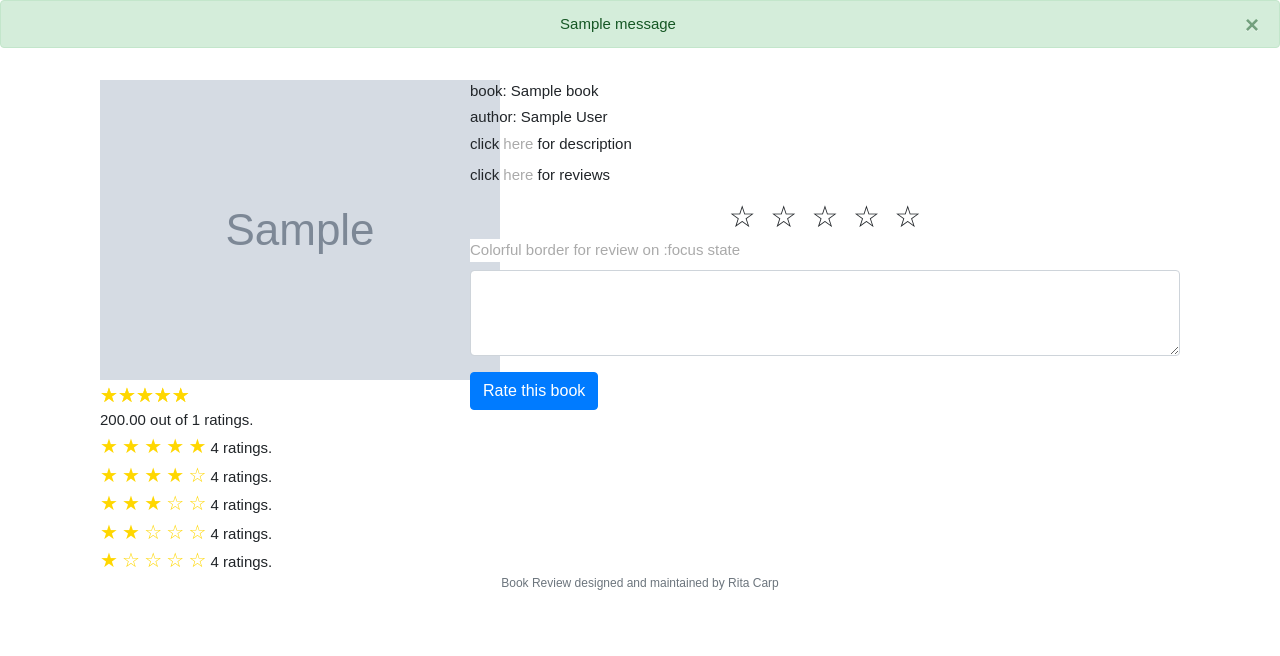
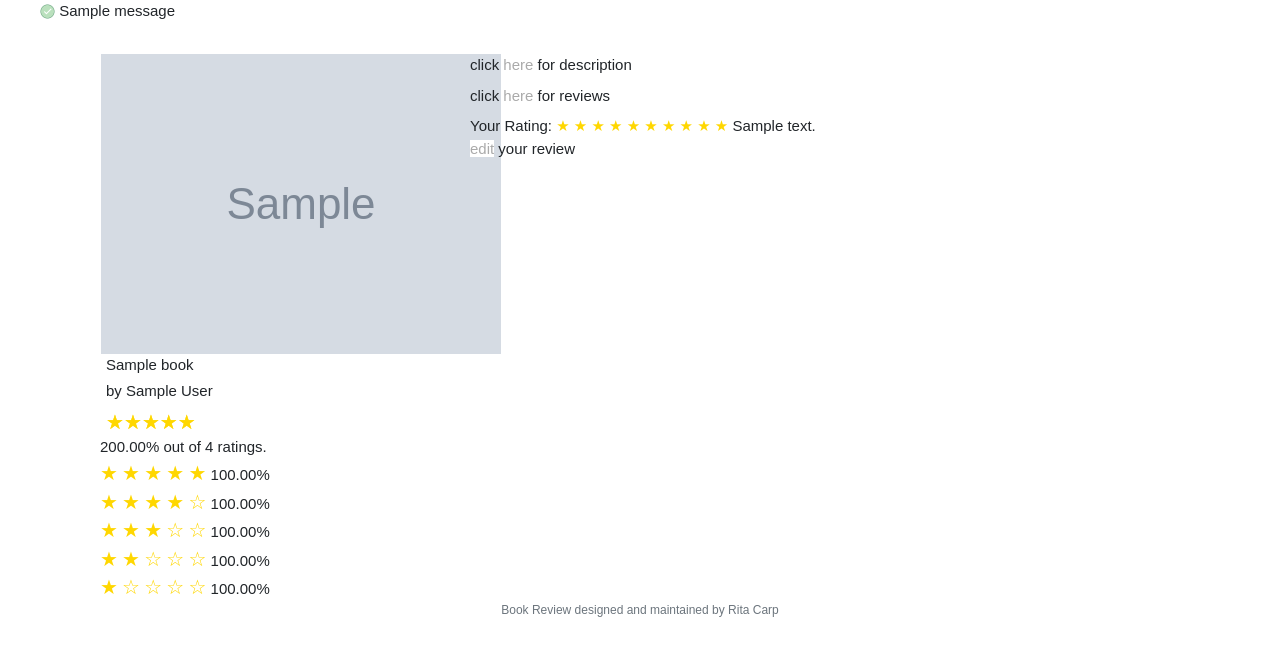
Before and after one commit to ritacarp/bookreview, a Flask app: page /book/1 in a window 1280 px wide. Shown: the part 65-721 px from the top of the page. Run offline with Flask 2, Linux system fonts and the light colour scheme; a user stored in the database is signed in; tables that the repository leaves empty hold one stand-in row (values such as "Sample post"); grey boxes marked "Sample" are stand-in pictures; one stand-in notice (Sample message) is shown; parts of the project's set-up code (start-up, migrations or seed data) failed here and were passed over; some libraries are stand-ins or nearby versions.

Commit message:
editing book form

```diff
--- a/app/__init__.py
+++ b/app/__init__.py
@@ -74,6 +74,11 @@ def create_app(config_class=Config):
     app.redis = Redis.from_url(app.config['REDIS_URL'])
     app.task_queue = rq.Queue('flask-bookreviews-tasks', connection=app.redis)
 
+    # Custom filter
+    app.jinja_env.filters["usd"] = usd
+    app.jinja_env.filters["pct"] = pct
+    app.jinja_env.filters["stringSlice"] = stringSlice
+    app.jinja_env.filters["formatByLocale"] = formatByLocale
 
 
     print("create_app:  Secret Key = ", app.config['SECRET_KEY'])
@@ -90,3 +95,5 @@ def create_app(config_class=Config):
 
 
 from app import models
+
+from app.main.helpers import usd, pct, stringSlice, formatByLocale
--- a/app/main/helpers.py
+++ b/app/main/helpers.py
@@ -4,6 +4,7 @@ import urllib.parse
 import xml.etree.ElementTree as ET
 from app.models import Book
 import math
+import locale
 
 
 
@@ -222,3 +223,22 @@ def googleLookupByISBN(isbn):
         return None
 
     return None
+
+def usd(value):
+    """Format value as USD."""
+    return f"${value:,.2f}"
+
+def pct(value):
+    """Format value as percent."""
+    return f"{value:,.2f}"
+
+def formatByLocale(value):
+    locale.setlocale(locale.LC_ALL, '')
+    return f'{value:n}'
+
+
+def stringSlice(source,charater,position):
+    """ Return some part of a string."""
+    """ Example: stringSlice(".", 0, 1) """
+    value = source.split(charater)[position]
+    return f"{value}"
--- a/app/main/routes.py
+++ b/app/main/routes.py
@@ -66,6 +66,20 @@ def book(bookID=""):
 
         book = Book.query.get(bookID)
 
+        user_review = ""
+        user_score = 0
+        if current_user.is_authenticated:
+           try:
+               book_review = BookReview.query.filter( and_(  BookReview.people_id==current_user.id, BookReview.book_id==bookID  )  ).first()
+               user_review=book_review.review
+               user_score = book_review.score
+           except:
+               user_review = ""
+               user_score=0
+
+        print(f"\n\n\nUser is authenticated = {current_user.is_authenticated}")
+        print(f"user_review = {user_review}, user_score = {user_score}")
+
         averageScore = book.average_score
         if averageScore == 5.0:
             scorePercent = 100
@@ -79,7 +93,7 @@ def book(bookID=""):
             clearStars = 5 - (yellowStars + 1)
 
         book.scorePercent = scorePercent
-        book.f_scorePercent = f"{scorePercent:,.2f}"
+        #book.f_scorePercent = f"{scorePercent:,.2f}"
 
         allBookReviews = BookReview.query.filter(BookReview.book_id==bookID).order_by(BookReview.review_date.desc()).all()
         countBookReviews = BookReview.query.filter(BookReview.book_id==bookID).count()
@@ -89,6 +103,8 @@ def book(bookID=""):
                                 bookID=bookID,
                                 allBookReviews=allBookReviews,
                                 countBookReviews=countBookReviews,
+                                user_review=user_review,
+                                user_score=user_score,
                                 loginNext=f"?next=/book/{bookID}")
 
     review = request.form.get("review")
@@ -112,8 +128,12 @@ def book(bookID=""):
 
 
     ##return f"Thank you, {userName} / {userID}  for your review of book {bookID} {review}"
-    flash(f"Thank you, {userName} / {userID} for your review of {score} stars for book {bookID} {review}", "success")
-    return redirect(url_for('main.index'))
+
+    print(f"\n\n\n6)in main.book, posting review for book {book_review.book.title}, id={bookID}")
+
+    flash(f"Thank you, {userName} for your review", "success")
+    return redirect(url_for('main.book', bookID=bookID))
+
 
 
 
--- a/app/static/modal_01.css
+++ b/app/static/modal_01.css
@@ -6,6 +6,12 @@ body{
   padding: 0;
   width: 100%;
 }
+
+
+
+
+
+
 
 #descriptionToggle{
   visibility: hidden;
@@ -35,13 +41,24 @@ body{
 }
 
 
-
 label{
   background: white;
   color: #aaa;
 }
 
 label:hover {
+  color: black;
+}
+
+
+
+.label{
+  background: white;
+  color: #aaa;
+  cursor: pointer;
+}
+
+.label:hover {
   color: black;
 }
 
@@ -75,6 +92,18 @@ dialog{
     width: 500px;
     margin: auto;
 }
+
+
+#yourReviewDialog
+{
+    text-align: left;
+    width: 535px;
+    margin-left:10px;
+    margin-top:30px;
+    position: absolute;
+    background: #F5F5F5;
+}
+
 
 .scrollbar
 {
--- a/app/static/style.css
+++ b/app/static/style.css
@@ -55,7 +55,7 @@
 .rating {
   unicode-bidi: bidi-override;
   direction: rtl;
-  text-align: center;
+  text-align: left;
   font-size: 30px;
 }
 .rating > span {
--- a/app/templates/base.html
+++ b/app/templates/base.html
@@ -74,20 +74,20 @@
         {% endif %}
         -->
 
-        <!---
-        {% with messages = get_flashed_messages() %}
-        {% if messages %}
-        <ul>
-            {% for message in messages %}
-            <li>{{ message }}</li>
-            {% endfor %}
-        </ul>
-        {% endif %}
+
+        {% with messages = get_flashed_messages(with_categories=true) %}
+           {% if messages %}
+              {% for category, message in messages %}
+                 <ul style="list-style-type: none;">
+                    <li><img src="/static/images/{{category}}_15.png"> {{ message | safe }}</li>
+                 </ul>
+              {% endfor %}
+           {% endif %}
         {% endwith %}
-        --->
 
 
 
+<!---
 {% with messages = get_flashed_messages(with_categories=true) %}
     {% if messages %}
         {% for category, message in messages %}
@@ -100,6 +100,7 @@
         {% endfor %}
     {% endif %}
 {% endwith %}
+--->
 
 
         <main class="container p-6">
--- a/app/templates/book.html
+++ b/app/templates/book.html
@@ -14,10 +14,27 @@
 
         <div class="col-sm-4">
 
+<!---
+<span>
+<table>
+  <tr>
+    <td>
+      <img class="bookButton" src='{{book["image_url"]}}' data-amazonLookupID='{{book["amazon_lookup_id"]}}' style="cursor: pointer;">
+    </td>
+    <td>
+      <div>{{book["title"]}}</div>
+      <div style="margin-top:3px;margin-bottom:5px;">by {{book["author"]}}</div>
+    </td>
+  </tr>
+</table>
+</span>
+--->
 
-<span><img class="bookButton" src='{{book["image_url"]}}' data-amazonLookupID='{{book["amazon_lookup_id"]}}' style="cursor: pointer;"></span>
-
-
+<div class="row" style="margin-left:1px">
+   <img class="bookButton" src='{{book["image_url"]}}' data-amazonLookupID='{{book["amazon_lookup_id"]}}' style="cursor: pointer;">
+   <span style="margin-left:5px">
+         <div>{{book["title"]}}</div>
+         <div style="margin-top:3px;margin-bottom:5px;">by {{book["author"]}}</div>
 <div>
   <div class="homerating" >
     <span class="homerating-upper" style="width: {{book['scorePercent']}}%;">
@@ -29,17 +46,34 @@
 
   </div>
 </div>
+   </span>
+</div>
 
-{{book['f_scorePercent']}} out of {{book['review_count']}} ratings.
+<!---
+<div>
+  <div class="homerating" >
+    <span class="homerating-upper" style="width: {{book['scorePercent']}}%;">
+        <span>&#9733;</span><span>&#9733;</span><span>&#9733;</span><span>&#9733;</span><span>&#9733;</span>
+    </span>
+    <span class="homerating-lower">
+        <span>&#9734;</span><span>&#9734;</span><span>&#9734;</span><span>&#9734;</span><span>&#9734;</span>
+    </span>
+
+  </div>
+</div>
+--->
+
+{{book['scorePercent'] | pct}}% out of {{book['ratings_count'] | formatByLocale}} ratings.
 
 <span>
 
 <div>
+
 <span class="homerating">&#9733;</span>
 <span class="homerating">&#9733;</span>
 <span class="homerating">&#9733;</span>
 <span class="homerating">&#9733;</span>
-<span class="homerating">&#9733;</span> {{book['stars_5']}} ratings.
+<span class="homerating">&#9733;</span> {{ ((book['stars_5'] / book['ratings_count']) * 100) | pct }}%
 </div>
 
 <div>
@@ -47,7 +81,7 @@
 <span class="homerating">&#9733;</span>
 <span class="homerating">&#9733;</span>
 <span class="homerating">&#9733;</span>
-<span class="homerating">&#9734;</span> {{book['stars_4']}} ratings.
+<span class="homerating">&#9734;</span> {{ ((book['stars_4'] / book['ratings_count']) * 100) | pct }}%
 </div>
 
 <div>
@@ -55,7 +89,7 @@
 <span class="homerating">&#9733;</span>
 <span class="homerating">&#9733;</span>
 <span class="homerating">&#9734;</span>
-<span class="homerating">&#9734;</span> {{book['stars_3']}} ratings.
+<span class="homerating">&#9734;</span> {{ ((book['stars_3'] / book['ratings_count']) * 100) | pct }}%
 </div>
 
 <div>
@@ -63,7 +97,7 @@
 <span class="homerating">&#9733;</span>
 <span class="homerating">&#9734;</span>
 <span class="homerating">&#9734;</span>
-<span class="homerating">&#9734;</span> {{book['stars_2']}} ratings.
+<span class="homerating">&#9734;</span> {{ ((book['stars_2'] / book['ratings_count']) * 100) | pct }}%
 </div>
 
 <div>
@@ -71,7 +105,7 @@
 <span class="homerating">&#9734;</span>
 <span class="homerating">&#9734;</span>
 <span class="homerating">&#9734;</span>
-<span class="homerating">&#9734;</span> {{book['stars_2']}} ratings.
+<span class="homerating">&#9734;</span> {{ ((book['stars_1'] / book['ratings_count']) * 100) | pct }}%
 </div>
 
 </span>
@@ -82,8 +116,10 @@
 
        <div class="col-sm-8">
 
+<!--
 <div>book: {{book["title"]}}</div>
 <div style="margin-top:3px;margin-bottom:5px;">author:  {{book["author"]}}</div>
+-->
 
 <!--
 <div>
@@ -169,10 +205,41 @@ click <label for="reviewsToggle" style="cursor: pointer;">here</label> for revie
 <div style="margin-top:-5px">please <a href="{{ url_for('auth.login') }}?next=/book/{{bookID}}"  class="login">log in</a> to leave a review</div>
 
 {% else %}
+
+{% if user_review != "" %}
+   Your Rating:
+   {% for i in range(user_score) %}
+      <span style="color:gold">&#9733;</span>
+   {% endfor %}
+
+
+   {{user_review | safe }}
+
+{% endif %}
+
+
+
+<!-- START: NEW DIALOG FORM -->
+
+<div>
+
+
+<span id="yourReviewEdit" class="label">edit</span> your review
+
+<dialog id="yourReviewDialog" style="background: #F5F5F5;" data-isOpen='closed'>
+  <div class="label" style="text-align:right;background: #F5F5F5;"><label id="yourReviewClose" for="yourReviewToggle" style="background-color: #F5F5F5;">close</label></div>
+  <div>
+
+
+
 <div>
 <form name=reviewForm id=reviewForm method="post" action="{{url_for('main.book')}}">
 <input type="hidden" name="bookID" id="bookID" value="{{bookID}}">
 <input type="hidden" name="score" id="score" value="">
+
+
+
+<div class="form-group green-border-focus">
 
 <div class="rating">
 <span id="star_1" class="star">&#9734;</span>
@@ -182,14 +249,56 @@ click <label for="reviewsToggle" style="cursor: pointer;">here</label> for revie
 <span id="star_5" class="star">&#9734;</span>
 </div>
 
-
-<div class="form-group green-border-focus">
-  <label for="review">Colorful border for review on :focus state</label>
-  <textarea class="form-control review" style="white-space: pre-wrap; "name="review" id="review" rows="3" ></textarea>
+  <textarea class="form-control review" style="white-space: pre-wrap; "name="review" id="review" rows="3"></textarea>
 </div>
 <button type="submit" class="btn btn-primary mb-2">Rate this book</button>
 </form>
 </div>
+
+
+
+
+
+  </div>
+
+</dialog>
+
+</div>
+
+<!-- END: NEW DIALOG FORM -->
+
+
+
+<!-- START: ORIGINAL SAVED FORM -->
+<!--
+<div>
+<form name=reviewForm id=reviewForm method="post" action="{{url_for('main.book')}}">
+<input type="hidden" name="bookID" id="bookID" value="{{bookID}}">
+<input type="hidden" name="score" id="score" value="">
+
+
+
+<div class="form-group green-border-focus">
+  <label for="review" style="color:black">Edit Your Review</label>
+
+<div class="rating">
+<span id="star_1" class="star">&#9734;</span>
+<span id="star_2" class="star">&#9734;</span>
+<span id="star_3" class="star">&#9734;</span>
+<span id="star_4" class="star">&#9734;</span>
+<span id="star_5" class="star">&#9734;</span>
+</div>
+
+  <textarea class="form-control review" style="white-space: pre-wrap; "name="review" id="review" rows="3"></textarea>
+</div>
+<button type="submit" class="btn btn-primary mb-2">Rate this book</button>
+</form>
+</div>
+-->
+<!-- END: ORIGINAL SAVED FORM -->
+
+
+
 {% endif %}
 
 
@@ -273,6 +382,50 @@ $("#show_more_less").on("click", function() {
 });
 
 
+$( "#yourReviewEdit" ).click(function() {
+  //$('#yourReviewDialog').attr("open", "open");
+
+  var isOpen = $('#yourReviewDialog').attr("data-isOpen" )
+
+
+  /*
+  if ($('#yourReviewEdit').attr('open') !== undefined) {
+     alert("the form is open, close the form")
+     $('#yourReviewDialog').removeAttr("open");
+  } else {
+     alert("the form is closed, open the form")
+     $('#yourReviewDialog').attr("open", "open");
+     alert("the value of the open attribute is " + $('#yourReviewDialog').attr("open") )
+  }
+  */
+
+
+
+  if (isOpen == "open") {
+     $('#yourReviewDialog').removeAttr("open");
+     $('#yourReviewDialog').attr("data-isOpen", "closed");
+
+  } else {
+
+     $('#yourReviewDialog').attr("open", "open");
+     $('#yourReviewDialog').attr("data-isOpen", "open");
+
+  }
+
+
+
+
+
+});
+
+$( "#yourReviewClose" ).click(function() {
+  $('#yourReviewDialog').removeAttr("open");
+
+});
+
+
+
+
  </script>
 
 {% endblock %}
```
Also changed, not shown: app/auth/helpers.py (+0 -12 lines), app/static/images/success_15.png (added), app/static/images/success_30.png (added), app/templates/x_DELETE_review.html (renamed from app/templates/review.html).
